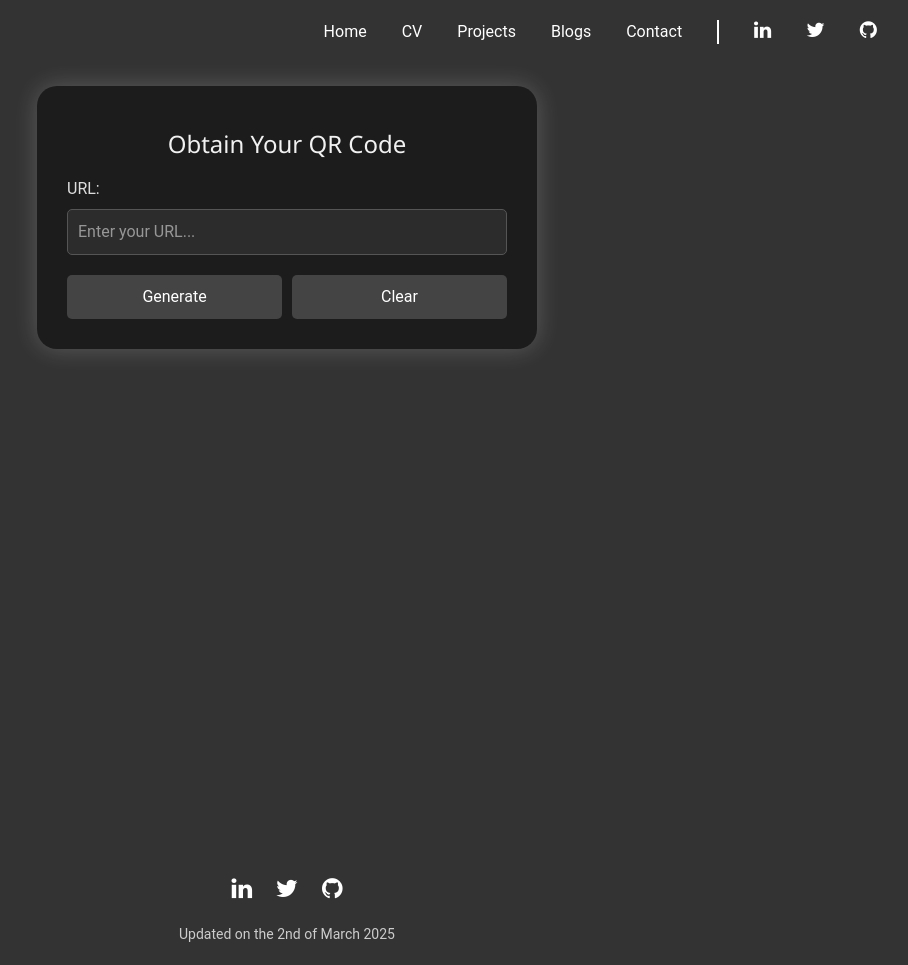
After one commit to Adenrele/Web_Portfolio, a Flask app: page /QRCode in a window 1280 px wide. The commit adds this page. Shown: the whole page, without its empty margins (353-1261 px from the left). Run offline with Flask 3, Linux system fonts and the light colour scheme; some libraries are stand-ins or nearby versions.

Commit message:
QR code page created

```diff
--- a/main.py
+++ b/main.py
@@ -1,11 +1,12 @@
-from flask import Flask, render_template, request, flash,redirect, url_for
-from forms import ContactForm
+from flask import Flask, render_template, request, flash,redirect, url_for, session
+from forms import ContactForm, FlaskForm
 from flask_mail import Message, Mail
 from flask_wtf.csrf import CSRFProtect
 import os
 from dotenv import load_dotenv
 import requests
 from requests_oauthlib import OAuth2Session
+from QR_code import QRCreator
 
 UPLOAD_FOLDER = 'uploads'  # Folder where uploaded files will be stored
 os.makedirs(UPLOAD_FOLDER, exist_ok=True)  # Ensure the folder exists
@@ -110,6 +111,38 @@ def projects():
 def blogs():
     return render_template("blogs.html")
 
+@app.route('/QRCode', methods=["GET", "POST"])
+def QRCode():
+    success = False
+    file_name = None
+
+    if request.method == "POST":
+        url = request.form.get("url")
+        if url:
+            file_name_base = url.split(".")[0]
+            file_type = "png"  # default file type
+
+            qr = QRCreator(url=url, file_name=file_name_base, file_type=file_type)
+            qr_image = qr.create_qr_code()
+            file_name = qr.save_qr(qr_image)
+            success = True
+
+    return render_template("QR.html", success=success, file_name=file_name)
+
+@app.route('/clear_qr', methods=["POST"])
+def clear_qr():
+    file_name = session.pop('qr_file', None)
+    if file_name:
+        file_path = os.path.join('static', file_name)
+        try:
+            if os.path.exists(file_path):
+                os.remove(file_path)
+        except Exception as e:
+            print(f"Error deleting file: {e}")
+    return '', 204
+
+
+
 
 
 if __name__ == "__main__":
--- /dev/null
+++ b/static/css/QR.css
@@ -0,0 +1,109 @@
+.QR_Page {
+    display: flex;
+    flex-direction: column;
+    background-color: #333;
+    color: white;
+    min-height: 100vh;
+    width: 100%;
+    padding: 30px;
+    margin-top: 7vh;
+    align-items: center;
+    justify-content: flex-start;
+}
+
+.QR_Page form {
+    width: 80%;
+    max-width: 500px;
+    background-color: #1c1c1c;
+    padding: 30px;
+    border-radius: 20px;
+    box-shadow: 0 0px 25px rgba(255, 255, 255, 0.2);
+}
+
+.QR_Page h3 {
+    color: #f1f1f1;
+    margin-bottom: 15px;
+    text-align: center;
+}
+
+.QR_Page label {
+    display: block;
+    font-size: 16px;
+    margin-bottom: 8px;
+    color: #ddd;
+}
+
+.QR_Page input[type="text"] {
+    width: 100%;
+    padding: 10px;
+    font-size: 16px;
+    background-color: #2c2c2c;
+    border: 1px solid #555;
+    border-radius: 5px;
+    color: #f1f1f1;
+    margin-bottom: 20px;
+}
+
+.QR_Page .field {
+    display: flex;
+    justify-content: space-between;
+    gap: 10px;
+}
+
+.QR_Page button {
+    flex: 1;
+    padding: 10px;
+    font-size: 16px;
+    background-color: #444;
+    color: white;
+    border: none;
+    border-radius: 5px;
+    cursor: pointer;
+    transition: background-color 0.2s ease-in-out;
+}
+
+.QR_Page button:hover {
+    background-color: #666;
+}
+
+.download-success {
+    text-align: center;
+    margin-top: 20px;
+}
+
+.download-success img {
+    max-width: 100%;
+    height: auto;
+    border-radius: 10px;
+    margin: 20px 0;
+    border: 1px solid #888;
+}
+
+.download-success a {
+    display: inline-block;
+    margin-top: 10px;
+    padding: 8px 15px;
+    background-color: #555;
+    color: white;
+    text-decoration: none;
+    border-radius: 5px;
+}
+
+.download-success a:hover {
+    background-color: #777;
+}
+
+@media (max-width: 768px) {
+    .QR_Page form {
+        width: 95%;
+        padding: 20px;
+    }
+
+    .QR_Page .field {
+        flex-direction: column;
+    }
+
+    .QR_Page button {
+        width: 100%;
+    }
+}
--- /dev/null
+++ b/templates/QR.html
@@ -0,0 +1,46 @@
+{% extends "layout.html" %}
+{% block content %}
+
+<div class="QR_Page">
+  <form action="{{ url_for('QRCode') }}" method="POST">
+    <h3>Obtain Your QR Code</h3>
+    <label for="url">URL:</label>
+    <input type="text" id="url" name="url" placeholder="Enter your URL..." required>
+
+    <div class="field">
+      <button type="submit">Generate</button>
+      <button type="button" id="clear-btn">Clear</button>
+    </div>
+
+    {% if success %}
+    <div class="download-success">
+      <p>Your QR code has been created!</p>
+      <img src="{{ url_for('static', filename=file_name) }}" alt="QR Code" style="width:200px; height:auto; margin-top:10px;">
+      <p><a href="{{ url_for('static', filename=file_name) }}" download>Download QR Code</a></p>
+    </div>
+    {% endif %}
+  </form>
+</div>
+
+<script>
+  let hasSentClear = false;
+
+  function clearQRImage() {
+    if (!hasSentClear) {
+      hasSentClear = true;
+      navigator.sendBeacon("{{ url_for('clear_qr') }}");
+    }
+  }
+
+  // On page unload (close or refresh)
+  window.addEventListener("pagehide", clearQRImage);
+
+  // On Clear button click
+  document.getElementById("clear-btn")?.addEventListener("click", function () {
+    fetch("{{ url_for('clear_qr') }}", { method: "POST" }).then(() => {
+      window.location.href = "{{ url_for('QRCode') }}";
+    });
+  });
+</script>
+
+{% endblock %}
--- a/templates/layout.html
+++ b/templates/layout.html
@@ -13,6 +13,7 @@
   <link rel="stylesheet" href="{{url_for('static',filename='css/CV.css')}}">
   <link rel="stylesheet" href="{{url_for('static',filename='css/blogs.css')}}">
   <link rel="stylesheet" href="{{url_for('static',filename='css/projects.css')}}">
+  <link rel="stylesheet" href="{{url_for('static',filename='css/QR.css')}}">
 </head>
 <body>
   <header>
```
Also changed, not shown: QR_code.py (added, +41 -0 lines), static/QR/Unzippd.png (added), static/unzippd.png (added).
